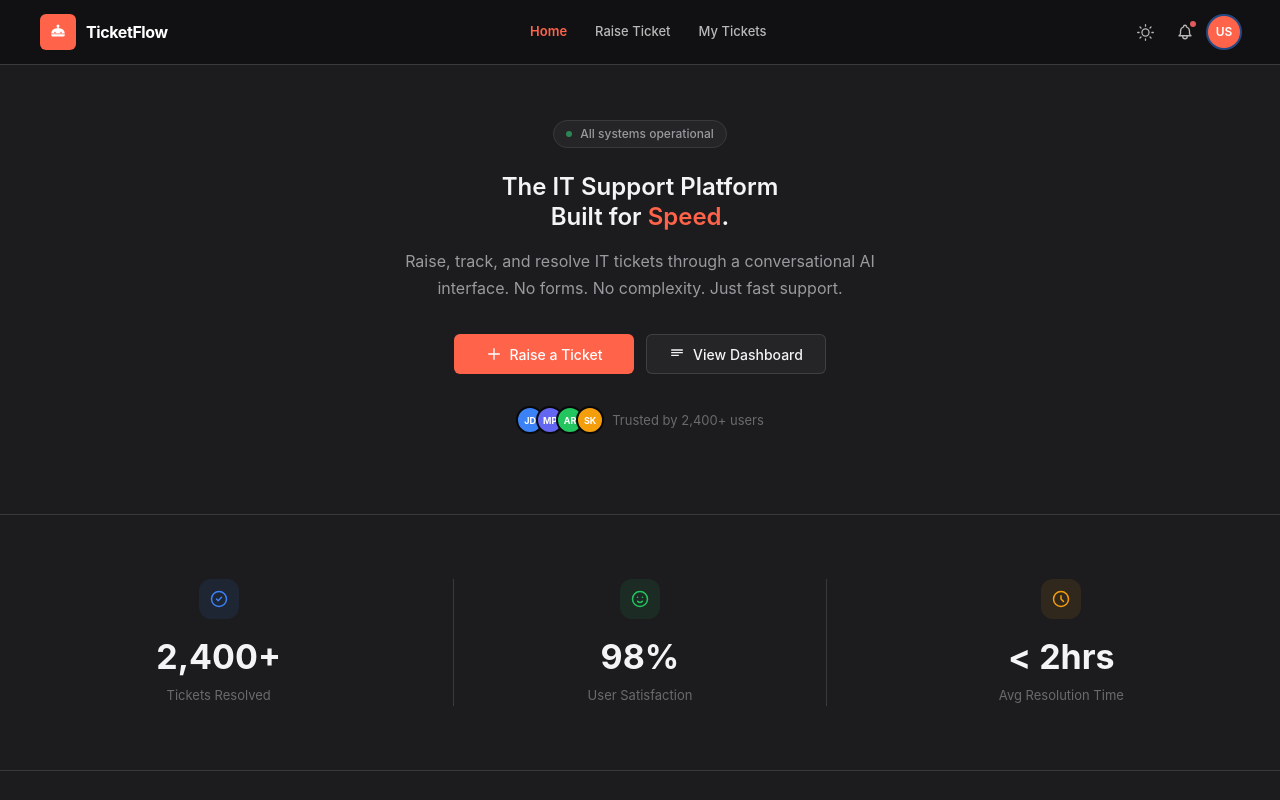
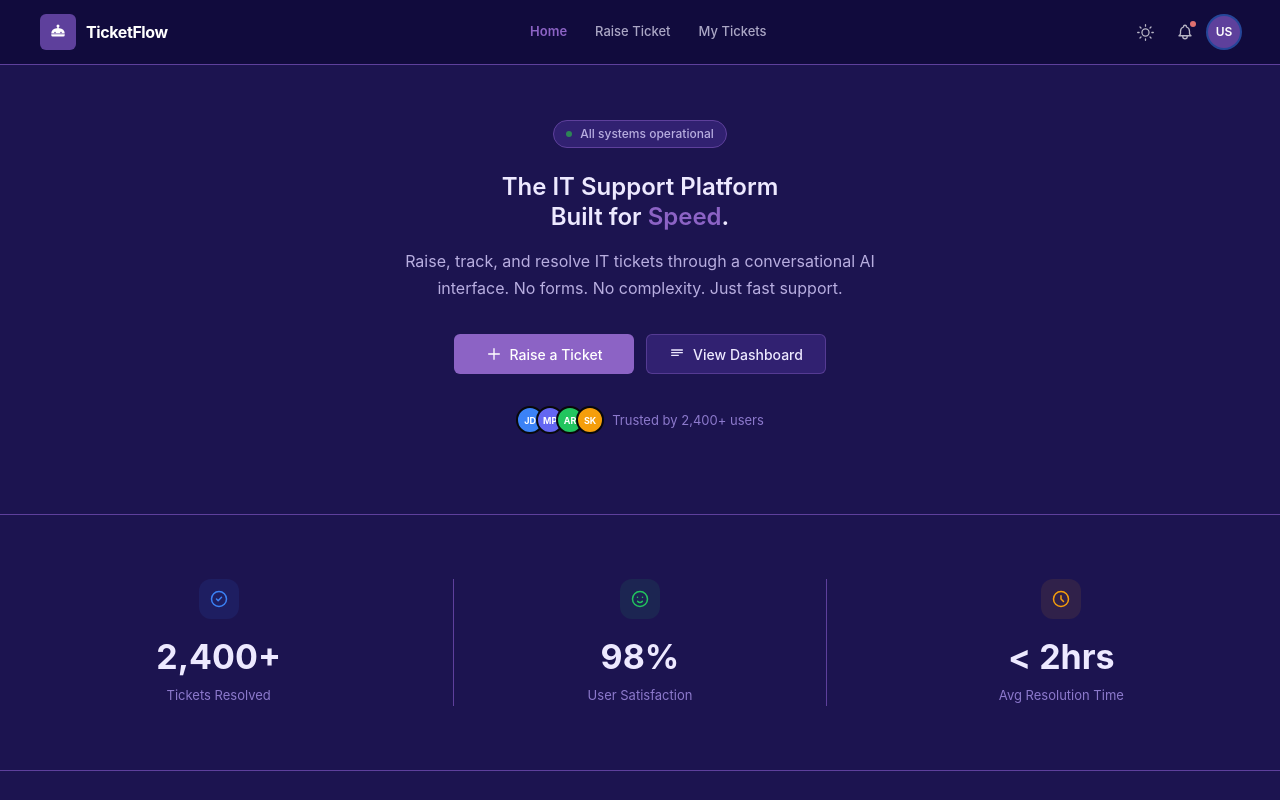
Before and after one commit to chaitanyadeepc/it-ticketing, a React (Vite) app in the folder helpdesk-ai/: page / in a window 1280 px wide. Shown: the top 800 px of the page. Built offline with nearby package versions, Linux system fonts and the light colour scheme.

Commit message:
feat: deep violet theme — #110b3d #1c1450 #312171 #5e409c #8c63c5

```diff
--- a/helpdesk-ai/src/components/layout/Navbar.jsx
+++ b/helpdesk-ai/src/components/layout/Navbar.jsx
@@ -86,8 +86,8 @@ const Navbar = () => {
                   to={link.path}
                   className={`px-3 py-1.5 rounded-md text-[13px] font-medium transition-all duration-75 ${
                     isActive
-                      ? 'text-[#FF634A] font-semibold'
-                      : 'text-[rgba(255,255,255,0.7)] hover:text-white hover:bg-[rgba(255,255,255,0.08)]'
+                      ? 'text-[#8c63c5] font-semibold'
+                      : 'text-[rgba(237,233,255,0.7)] hover:text-[#ede9ff] hover:bg-[rgba(140,99,197,0.15)]'
                   }`}
                 >
                   {link.name}
--- a/helpdesk-ai/src/index.css
+++ b/helpdesk-ai/src/index.css
@@ -3,38 +3,40 @@
 @tailwind utilities;
 
 /* ==========================================================================
-   DESIGN SYSTEM — #F4F4F6 · #E7E7E7 · #D2D2D4 · #FF634A
+   DESIGN SYSTEM — Deep Violet Palette
+   #110b3d · #1c1450 · #312171 · #5e409c · #8c63c5
    Attribute selector: [data-color-mode="dark"] / [data-color-mode="light"]
    ========================================================================== */
 
-/* ── Dark mode tokens ──────────────────────────────────────────────────────
-   Surfaces derived from the palette's gray tones, darkened for dark mode.
-   Coral #FF634A used as the primary accent throughout.
+/* ── Dark mode ─────────────────────────────────────────────────────────────
+   #110b3d → deepest / header    #1c1450 → page canvas
+   #312171 → surfaces / cards    #5e409c → borders / muted accents
+   #8c63c5 → accent fg / primary button
    ── */
 :root,
 [data-color-mode="dark"] {
   /* Canvas */
-  --color-canvas-default:    #1c1c1e;   /* darkened #D2D2D4 tint */
-  --color-canvas-subtle:     #252527;   /* step up */
-  --color-canvas-inset:      #111113;   /* step down */
-  --color-canvas-overlay:    #2e2e30;   /* floating panels */
+  --color-canvas-default:    #1c1450;   /* page background */
+  --color-canvas-subtle:     #312171;   /* cards / surfaces */
+  --color-canvas-inset:      #110b3d;   /* deepest / recessed */
+  --color-canvas-overlay:    #2a1b66;   /* floating panels */
 
   /* Border */
-  --color-border-default:    #3a3a3c;   /* subtle separator */
-  --color-border-muted:      #2c2c2e;   /* softer separator */
-  --color-border-subtle:     rgba(255,255,255,0.06);
+  --color-border-default:    #5e409c;   /* visible dividers */
+  --color-border-muted:      rgba(94,64,156,0.45);  /* softer separator */
+  --color-border-subtle:     rgba(140,99,197,0.15);
 
   /* Foreground */
-  --color-fg-default:        #F4F4F6;   /* palette light — crisp text */
-  --color-fg-muted:          #9a9a9e;   /* secondary text */
-  --color-fg-subtle:         #6a6a6e;   /* tertiary / placeholder */
-  --color-fg-on-emphasis:    #ffffff;   /* text on coral button */
+  --color-fg-default:        #ede9ff;   /* near-white with purple tint */
+  --color-fg-muted:          #b8aee0;   /* secondary text */
+  --color-fg-subtle:         #8c79cc;   /* placeholder / tertiary */
+  --color-fg-on-emphasis:    #ffffff;   /* text on accent button */
 
-  /* Accent — coral #FF634A */
-  --color-accent-fg:         #FF634A;
-  --color-accent-emphasis:   #FF634A;
-  --color-accent-muted:      rgba(255,99,74,0.25);
-  --color-accent-subtle:     rgba(255,99,74,0.10);
+  /* Accent — #8c63c5 (lightest palette step) */
+  --color-accent-fg:         #8c63c5;
+  --color-accent-emphasis:   #5e409c;
+  --color-accent-muted:      rgba(140,99,197,0.3);
+  --color-accent-subtle:     rgba(140,99,197,0.12);
 
   /* Success */
   --color-success-fg:        #52b47d;
@@ -43,10 +45,10 @@
   --color-success-subtle:    rgba(82,180,125,0.08);
 
   /* Danger */
-  --color-danger-fg:         #e05c5c;
-  --color-danger-emphasis:   #b83a3a;
-  --color-danger-muted:      rgba(224,92,92,0.2);
-  --color-danger-subtle:     rgba(224,92,92,0.08);
+  --color-danger-fg:         #e07070;
+  --color-danger-emphasis:   #b84040;
+  --color-danger-muted:      rgba(224,112,112,0.2);
+  --color-danger-subtle:     rgba(224,112,112,0.08);
 
   /* Attention */
   --color-attention-fg:      #d4aa40;
@@ -54,42 +56,42 @@
   --color-attention-muted:   rgba(212,170,64,0.2);
   --color-attention-subtle:  rgba(212,170,64,0.08);
 
-  /* Done */
-  --color-done-fg:           #9988cc;
-  --color-done-emphasis:     #7766aa;
-  --color-done-muted:        rgba(153,136,204,0.2);
-  --color-done-subtle:       rgba(153,136,204,0.08);
+  /* Done — use lighter purple from palette */
+  --color-done-fg:           #8c63c5;
+  --color-done-emphasis:     #5e409c;
+  --color-done-muted:        rgba(140,99,197,0.25);
+  --color-done-subtle:       rgba(140,99,197,0.10);
 
   /* Neutral */
-  --color-neutral-emphasis-plus: #6a6a6e;
-  --color-neutral-emphasis:  #4a4a4e;
-  --color-neutral-muted:     rgba(255,255,255,0.1);
-  --color-neutral-subtle:    rgba(255,255,255,0.05);
+  --color-neutral-emphasis-plus: #8c79cc;
+  --color-neutral-emphasis:  #5e409c;
+  --color-neutral-muted:     rgba(140,99,197,0.2);
+  --color-neutral-subtle:    rgba(140,99,197,0.08);
 
   /* Buttons */
-  --color-btn-bg:            #252527;
-  --color-btn-border:        rgba(255,255,255,0.12);
-  --color-btn-hover-bg:      #333335;
-  --color-btn-primary-bg:    #FF634A;   /* coral */
-  --color-btn-primary-hover-bg: #e84e35;
-  --color-btn-danger-bg:     #b83a3a;
-  --color-btn-danger-hover-bg: #922d2d;
+  --color-btn-bg:            #312171;   /* card-level surface */
+  --color-btn-border:        rgba(140,99,197,0.4);
+  --color-btn-hover-bg:      #3d2888;
+  --color-btn-primary-bg:    #8c63c5;   /* lightest palette step */
+  --color-btn-primary-hover-bg: #7a52b0;
+  --color-btn-danger-bg:     #b84040;
+  --color-btn-danger-hover-bg: #8f2e2e;
 
   /* Inputs */
-  --color-input-bg:          #1c1c1e;
-  --color-input-border:      #3a3a3c;
-  --color-input-contrast-bg: #252527;
+  --color-input-bg:          #1c1450;
+  --color-input-border:      #5e409c;
+  --color-input-contrast-bg: #312171;
 
-  /* Header — always near-black */
-  --color-header-bg:         #111113;
-  --color-header-divider:    #2c2c2e;
-  --color-header-text:       #F4F4F6;
+  /* Header — always the deepest shade */
+  --color-header-bg:         #110b3d;
+  --color-header-divider:    rgba(94,64,156,0.5);
+  --color-header-text:       #ede9ff;
 
   /* Shadows */
   --shadow-small:      0 0 transparent;
-  --shadow-medium:     0 3px 6px rgba(0,0,0,0.5);
-  --shadow-large:      0 8px 24px rgba(0,0,0,0.7);
-  --shadow-extra-large:0 12px 28px rgba(0,0,0,0.85);
+  --shadow-medium:     0 3px 6px rgba(17,11,61,0.6);
+  --shadow-large:      0 8px 24px rgba(17,11,61,0.8);
+  --shadow-extra-large:0 12px 28px rgba(17,11,61,0.9);
 
   /* Legacy aliases */
   --bg:           var(--color-canvas-default);
@@ -108,34 +110,33 @@
   --error:        var(--color-danger-fg);
 }
 
-/* ── Light mode tokens ─────────────────────────────────────────────────────
-   Exact palette colors used directly as surface layers.
-   #F4F4F6 → page bg  │  #E7E7E7 → cards  │  #D2D2D4 → borders
-   #FF634A → accent throughout
+/* ── Light mode ─────────────────────────────────────────────────────────────
+   Pale purple tints derived from the same hue family.
+   Header stays #110b3d (always dark) for consistency.
    ── */
 [data-color-mode="light"] {
-  /* Canvas — exact palette */
-  --color-canvas-default:    #F4F4F6;   /* page background */
-  --color-canvas-subtle:     #E7E7E7;   /* card / surface */
-  --color-canvas-inset:      #dcdcde;   /* recessed bg */
+  /* Canvas */
+  --color-canvas-default:    #f4f0ff;   /* lightest purple tint — page bg */
+  --color-canvas-subtle:     #ebe4ff;   /* card / surface */
+  --color-canvas-inset:      #ddd4ff;   /* recessed */
   --color-canvas-overlay:    #ffffff;   /* dropdowns / modals */
 
-  /* Border — exact palette */
-  --color-border-default:    #D2D2D4;   /* dividers */
-  --color-border-muted:      #e0e0e2;   /* softer border */
-  --color-border-subtle:     rgba(0,0,0,0.06);
+  /* Border */
+  --color-border-default:    #c4b5e8;   /* light purple border */
+  --color-border-muted:      #ddd4ff;
+  --color-border-subtle:     rgba(94,64,156,0.1);
 
   /* Foreground */
-  --color-fg-default:        #1a1a1c;   /* near-black text */
-  --color-fg-muted:          #5a5a5e;   /* secondary text */
-  --color-fg-subtle:         #8a8a8e;   /* tertiary / placeholder */
-  --color-fg-on-emphasis:    #ffffff;   /* text on coral button */
+  --color-fg-default:        #110b3d;   /* darkest palette — body text */
+  --color-fg-muted:          #312171;   /* secondary text */
+  --color-fg-subtle:         #5e409c;   /* placeholder / tertiary */
+  --color-fg-on-emphasis:    #ffffff;
 
-  /* Accent — coral #FF634A */
-  --color-accent-fg:         #FF634A;
-  --color-accent-emphasis:   #e84e35;
-  --color-accent-muted:      rgba(255,99,74,0.2);
-  --color-accent-subtle:     rgba(255,99,74,0.08);
+  /* Accent — same palette */
+  --color-accent-fg:         #5e409c;
+  --color-accent-emphasis:   #312171;
+  --color-accent-muted:      rgba(94,64,156,0.2);
+  --color-accent-subtle:     rgba(94,64,156,0.08);
 
   /* Success */
   --color-success-fg:        #1e8a4a;
@@ -144,53 +145,53 @@
   --color-success-subtle:    rgba(30,138,74,0.08);
 
   /* Danger */
-  --color-danger-fg:         #c23a3a;
-  --color-danger-emphasis:   #9e2c2c;
-  --color-danger-muted:      rgba(194,58,58,0.2);
-  --color-danger-subtle:     rgba(194,58,58,0.08);
+  --color-danger-fg:         #b83a3a;
+  --color-danger-emphasis:   #8f2c2c;
+  --color-danger-muted:      rgba(184,58,58,0.2);
+  --color-danger-subtle:     rgba(184,58,58,0.08);
 
   /* Attention */
-  --color-attention-fg:      #b08a00;
-  --color-attention-emphasis:#8a6c00;
-  --color-attention-muted:   rgba(176,138,0,0.2);
-  --color-attention-subtle:  rgba(176,138,0,0.08);
+  --color-attention-fg:      #8a6c00;
+  --color-attention-emphasis:#6e5600;
+  --color-attention-muted:   rgba(138,108,0,0.2);
+  --color-attention-subtle:  rgba(138,108,0,0.08);
 
   /* Done */
-  --color-done-fg:           #6655aa;
-  --color-done-emphasis:     #554499;
-  --color-done-muted:        rgba(102,85,170,0.2);
-  --color-done-subtle:       rgba(102,85,170,0.08);
+  --color-done-fg:           #5e409c;
+  --color-done-emphasis:     #312171;
+  --color-done-muted:        rgba(94,64,156,0.2);
+  --color-done-subtle:       rgba(94,64,156,0.08);
 
   /* Neutral */
-  --color-neutral-emphasis-plus: #1a1a1c;
-  --color-neutral-emphasis:  #5a5a5e;
-  --color-neutral-muted:     rgba(0,0,0,0.08);
-  --color-neutral-subtle:    rgba(0,0,0,0.04);
+  --color-neutral-emphasis-plus: #1c1450;
+  --color-neutral-emphasis:  #5e409c;
+  --color-neutral-muted:     rgba(94,64,156,0.12);
+  --color-neutral-subtle:    rgba(94,64,156,0.06);
 
-  /* Buttons — palette grays */
-  --color-btn-bg:            #E7E7E7;   /* palette */
-  --color-btn-border:        #D2D2D4;   /* palette */
-  --color-btn-hover-bg:      #D2D2D4;   /* palette */
-  --color-btn-primary-bg:    #FF634A;   /* coral */
-  --color-btn-primary-hover-bg: #e84e35;
-  --color-btn-danger-bg:     #c23a3a;
-  --color-btn-danger-hover-bg: #9e2c2c;
+  /* Buttons */
+  --color-btn-bg:            #ebe4ff;
+  --color-btn-border:        #c4b5e8;
+  --color-btn-hover-bg:      #ddd4ff;
+  --color-btn-primary-bg:    #5e409c;   /* palette mid — high contrast on white */
+  --color-btn-primary-hover-bg: #312171;
+  --color-btn-danger-bg:     #b83a3a;
+  --color-btn-danger-hover-bg: #8f2c2c;
 
   /* Inputs */
   --color-input-bg:          #ffffff;
-  --color-input-border:      #D2D2D4;   /* palette */
-  --color-input-contrast-bg: #F4F4F6;   /* palette */
+  --color-input-border:      #c4b5e8;
+  --color-input-contrast-bg: #f4f0ff;
 
-  /* Header — always dark even in light mode */
-  --color-header-bg:         #1a1a1c;
-  --color-header-divider:    rgba(255,255,255,0.1);
-  --color-header-text:       #F4F4F6;
+  /* Header — always the darkest palette shade */
+  --color-header-bg:         #110b3d;
+  --color-header-divider:    rgba(94,64,156,0.5);
+  --color-header-text:       #ede9ff;
 
   /* Shadows */
-  --shadow-small:      0 1px 0 rgba(0,0,0,0.05);
-  --shadow-medium:     0 3px 6px rgba(0,0,0,0.08);
-  --shadow-large:      0 8px 24px rgba(0,0,0,0.1);
-  --shadow-extra-large:0 12px 28px rgba(0,0,0,0.12);
+  --shadow-small:      0 1px 0 rgba(94,64,156,0.06);
+  --shadow-medium:     0 3px 6px rgba(94,64,156,0.12);
+  --shadow-large:      0 8px 24px rgba(94,64,156,0.15);
+  --shadow-extra-large:0 12px 28px rgba(94,64,156,0.18);
 
   /* Legacy aliases */
   --bg:           var(--color-canvas-default);
--- a/helpdesk-ai/tailwind.config.js
+++ b/helpdesk-ai/tailwind.config.js
@@ -7,13 +7,15 @@ export default {
   theme: {
     extend: {
       colors: {
-        brand:    '#FF634A',
-        'brand-hover': '#e84e35',
-        surf1:    '#F4F4F6',
-        surf2:    '#E7E7E7',
-        surf3:    '#D2D2D4',
+        brand:    '#8c63c5',
+        'brand-hover': '#7a52b0',
+        p900:     '#110b3d',
+        p800:     '#1c1450',
+        p700:     '#312171',
+        p500:     '#5e409c',
+        p300:     '#8c63c5',
         success:  '#52b47d',
-        error:    '#e05c5c',
+        error:    '#e07070',
         risk:     '#d4aa40',
       },
       fontFamily: {
```
